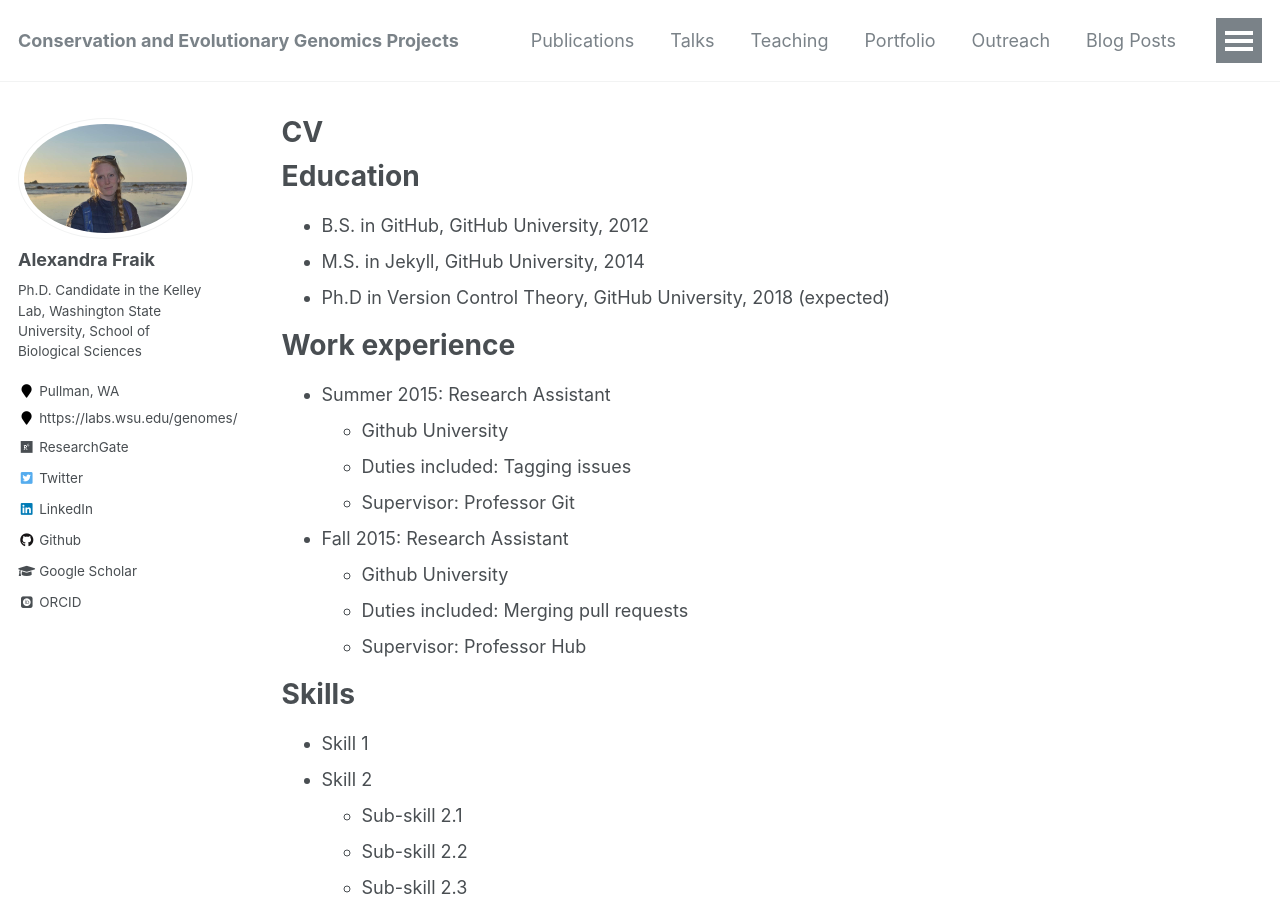
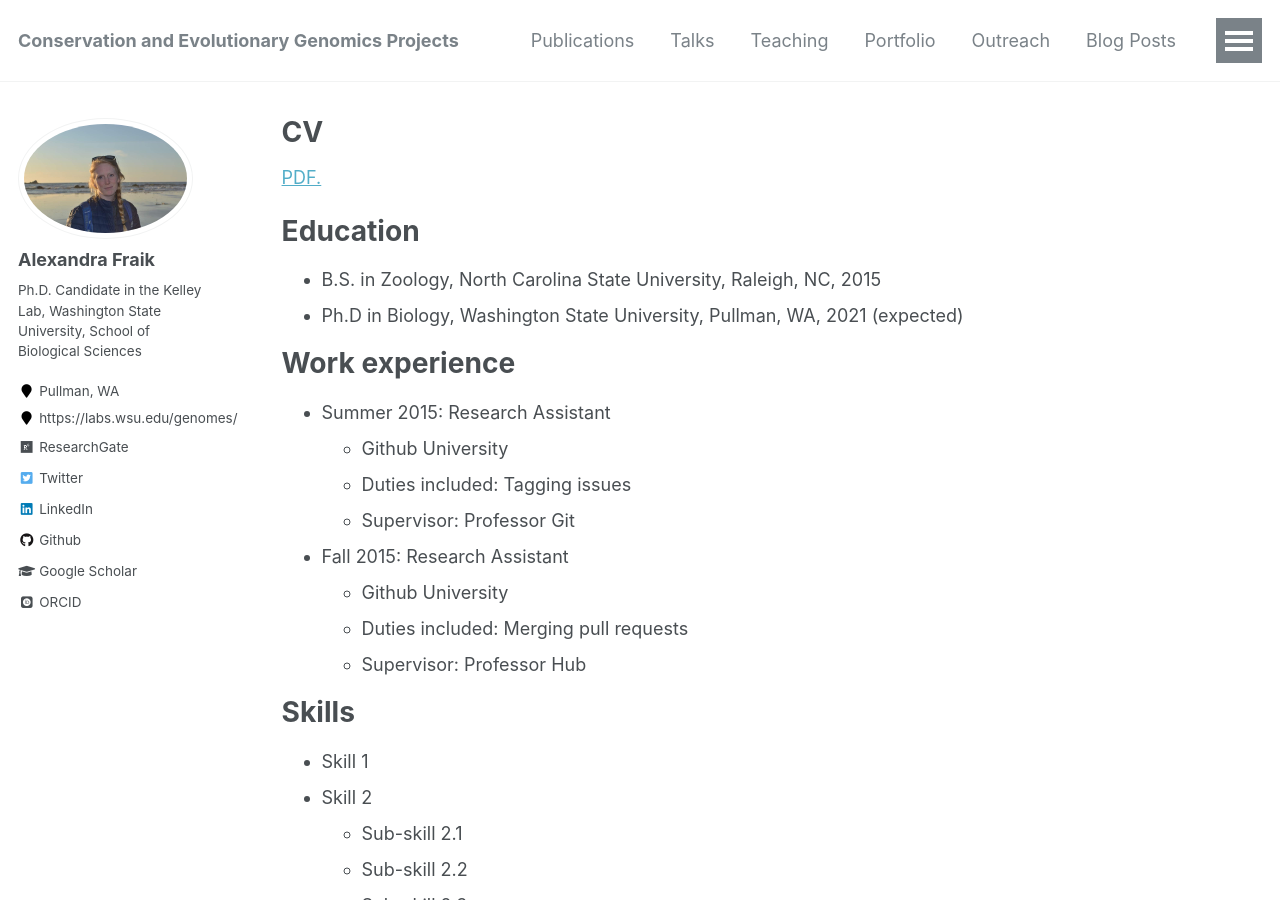
Before and after one commit to akfraik/akfraik.github.io, a Jekyll site: the page built from _pages/cv.md, in a window 1280 px wide and 900 px high. Built offline with Jekyll 4.4.1, drawn with Linux system fonts in a browser that asks for light colours; some web fonts are replaced.

Commit message:
Testing testing

```diff
--- a/_pages/cv.md
+++ b/_pages/cv.md
@@ -9,11 +9,12 @@ redirect_from:
 
 {% include base_path %}
 
+<a href="files/Fraik_Grad_CV_1020_Updated.pdf" target="_blank">PDF.</a>
+
 Education
 ======
-* B.S. in GitHub, GitHub University, 2012
-* M.S. in Jekyll, GitHub University, 2014
-* Ph.D in Version Control Theory, GitHub University, 2018 (expected)
+* B.S. in Zoology, North Carolina State University, Raleigh, NC,  2015
+* Ph.D in Biology, Washington State University, Pullman, WA, 2021 (expected)
 
 Work experience
 ======
```
